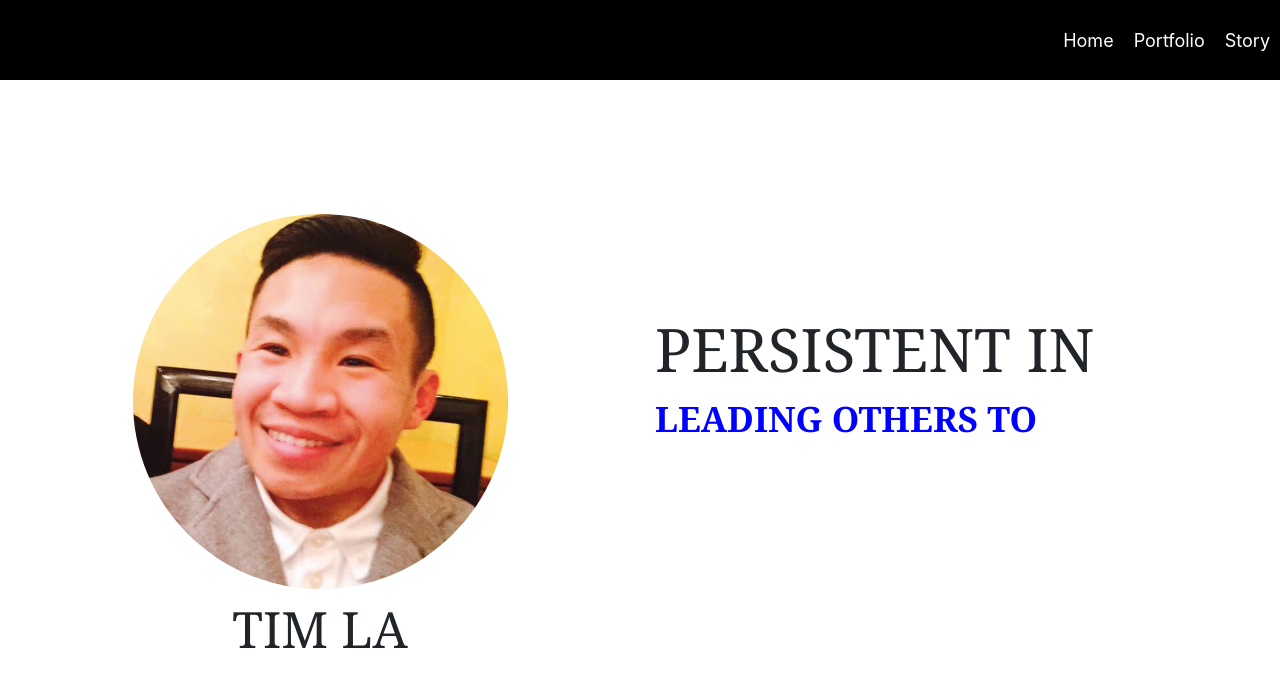
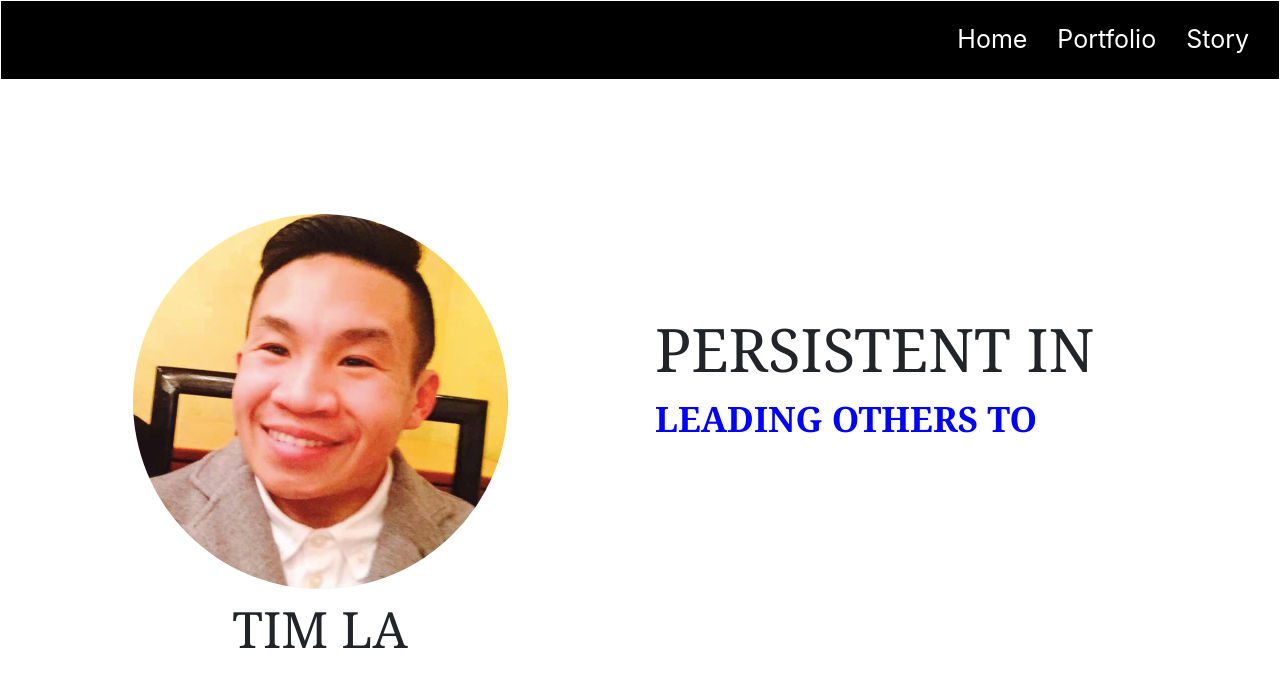
Before and after one commit to tla111/portfolio, a React (Create React App) app: page / in a window 1280 px wide. Shown: the top 686 px of the page. Built offline with nearby package versions, Linux system fonts and the light colour scheme.

Commit message:
changed nav link font size & adjusted alignment

```diff
--- a/src/components/navigation/nav.css
+++ b/src/components/navigation/nav.css
@@ -1,5 +1,5 @@
 .navList {
-  /* border: 1px solid black; */
+  border: 1px solid white;
   background-color: black;
   height: 10vh;
   display: flex;
@@ -7,13 +7,13 @@
 }
 
 .nav_item {
-  margin: 10px;
+  margin-right: 30px;
 }
 
 .nav_link,
 .nav_link:active,
 .nav_link:visited {
-  font-size: 18px;
+  font-size: 25px;
   color: white;
 }
 
```
